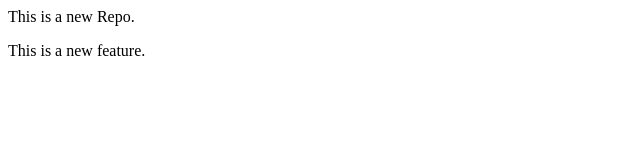
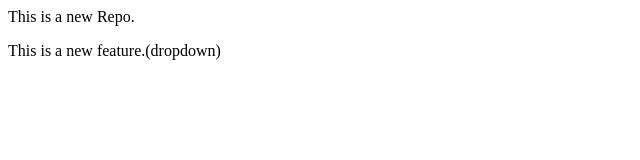
Before and after one commit to devsoni0419/localrepo, a plain HTML site: page index.html in a window 1280 px wide. Shown: the full height of the page, 0-640 px from the left. Drawn offline with Linux system fonts and the light colour scheme.

Commit message:
Add dropdown

```diff
--- a/index.html
+++ b/index.html
@@ -1,2 +1,2 @@
 <p>This is a new Repo.</p>
-<P>This is a new feature.</P>
+<P>This is a new feature.(dropdown)</P>
```
